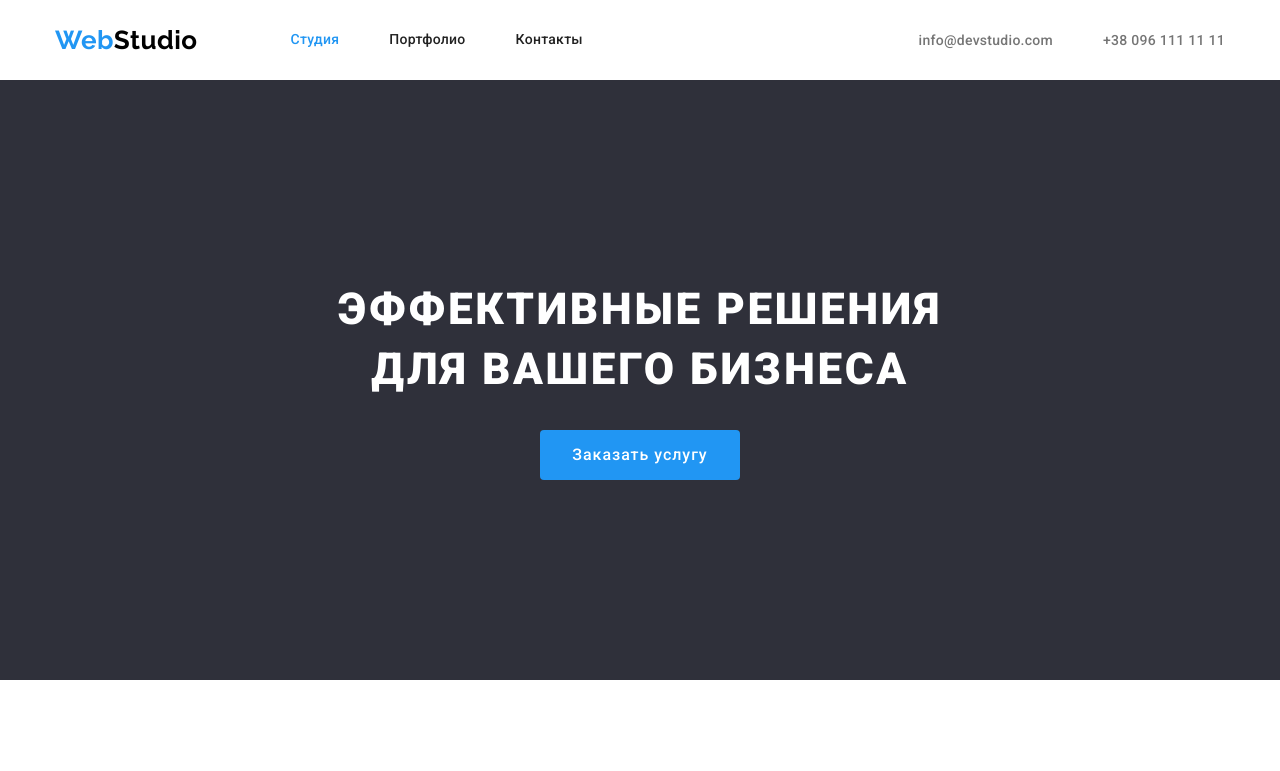
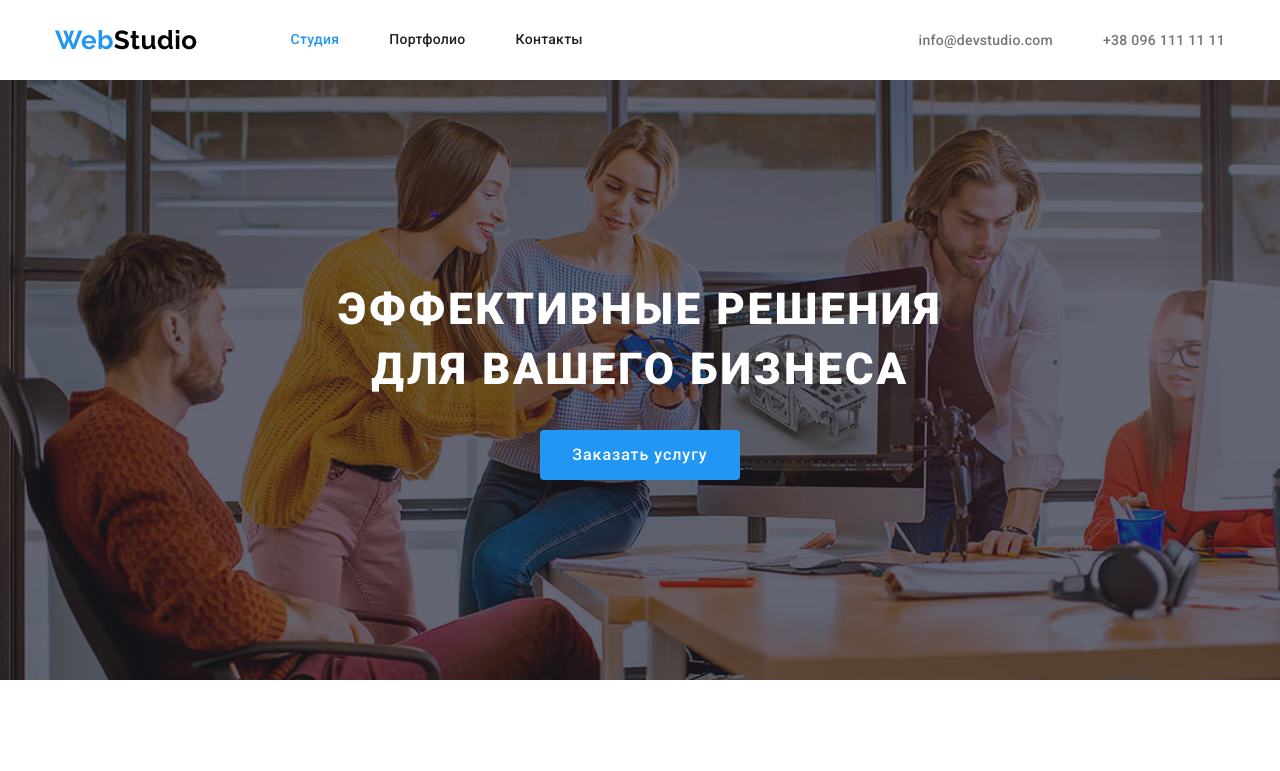
Before and after one commit to Emarhal/goit-markup-hw-04, a plain HTML site: page index.html in a window 1280 px wide. Shown: the top 771 px of the page. Drawn offline with nearby package versions, Linux system fonts and the light colour scheme.

Commit message:
SVG file

```diff
--- a/css/styles.css
+++ b/css/styles.css
@@ -174,9 +174,14 @@ button {
 
 .banner-section {
   background-color: var(--footer-background-color);
+  background-image: linear-gradient(to right, rgba(47, 48, 58, 0.4), rgba(47, 48, 58, 0.4)), url('.././images/hero/hero.png');
+  margin: 0 auto;
   padding-top: 200px;
   padding-bottom: 200px;
-  /* max-width: 1600px; */
+  max-width: 1600px;
+  background-repeat: no-repeat;
+  background-size: cover;
+  /* background-image: linear-gradient(to right, rgba(47, 48, 58, 0.4), rgba(47, 48, 58, 0.4)); */
 }
 
 .banner-title {
--- a/index.html
+++ b/index.html
@@ -42,14 +42,17 @@
     <!-- Main content -->
     <main>
         <!-- Banner -->
-        <section class="banner-section">
-            <h1 class="banner-title">Эффективные решения <br> для вашего бизнеса</h1>
-            <button type="button" class="btn-studio">Заказать услугу</button>
+        <section>
+            <div class="banner-section">
+                <h1 class="banner-title">Эффективные решения <br> для вашего бизнеса</h1>
+                <button type="button" class="btn-studio">Заказать услугу</button>
+            </div>
         </section>
         <!-- Engage section -->
         <section>
             <ul class="list container engage-section">
                 <li class="item">
+
                     <h3 class="title-engage">Внимание к деталям</h3>
                     <p class="engage-text">Идейные соображения, а также начало повседневной работы по формированию позиции.</p>
                 </li>
```
Also changed, not shown: images/hero/hero.png (added), images/svg/antenna.svg (added), images/svg/astronaut.svg (added), images/svg/client-1.svg (added), images/svg/client-2.svg (added), images/svg/client-3.svg (added), images/svg/client-4.svg (added), images/svg/client-5.svg (added), images/svg/client-6.svg (added), images/svg/clock.svg (added), images/svg/diagram.svg (added), images/svg/facebook.svg (added), images/svg/instagram.svg (added), images/svg/letter.svg (added), 4 more files.
